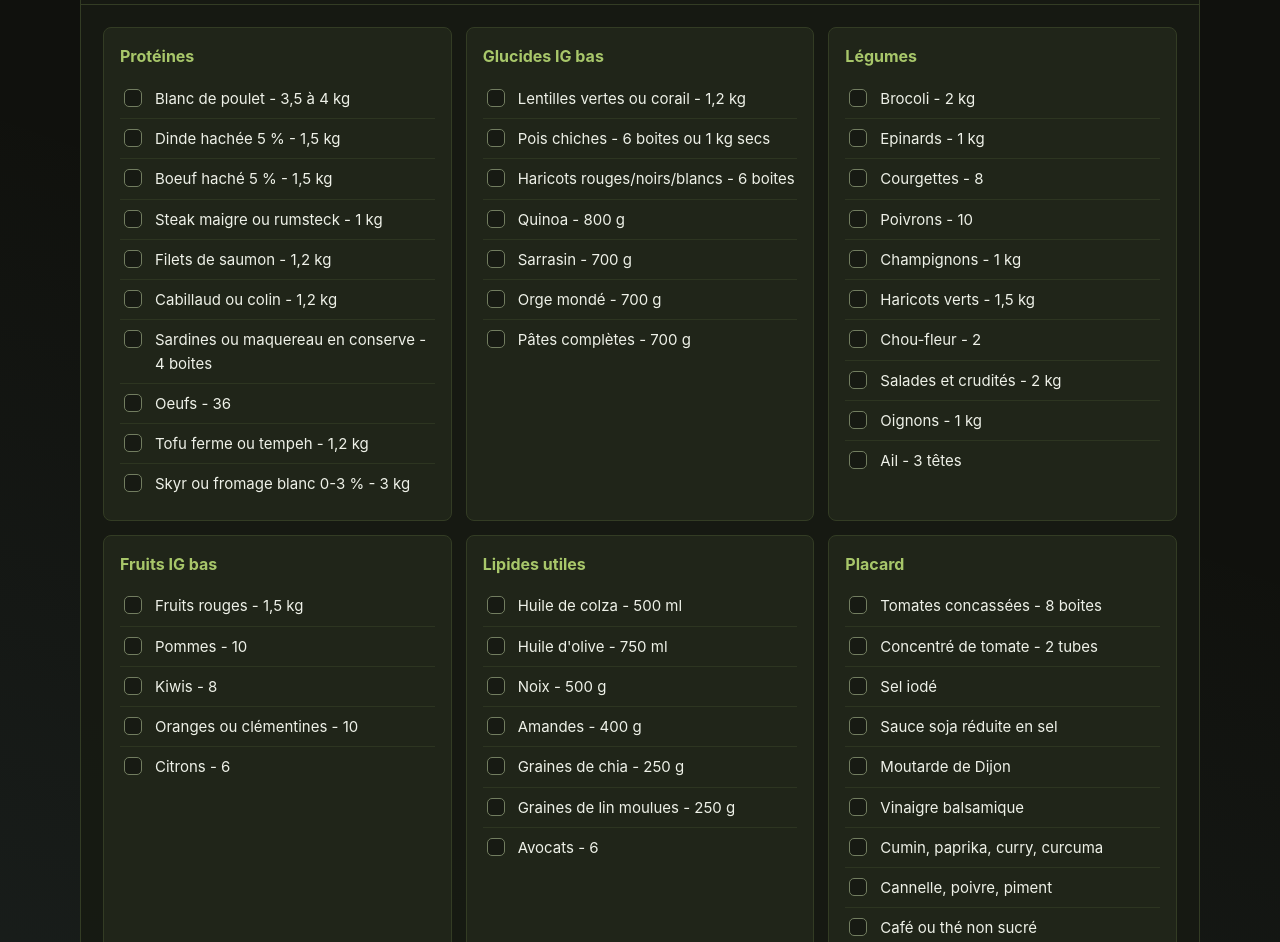
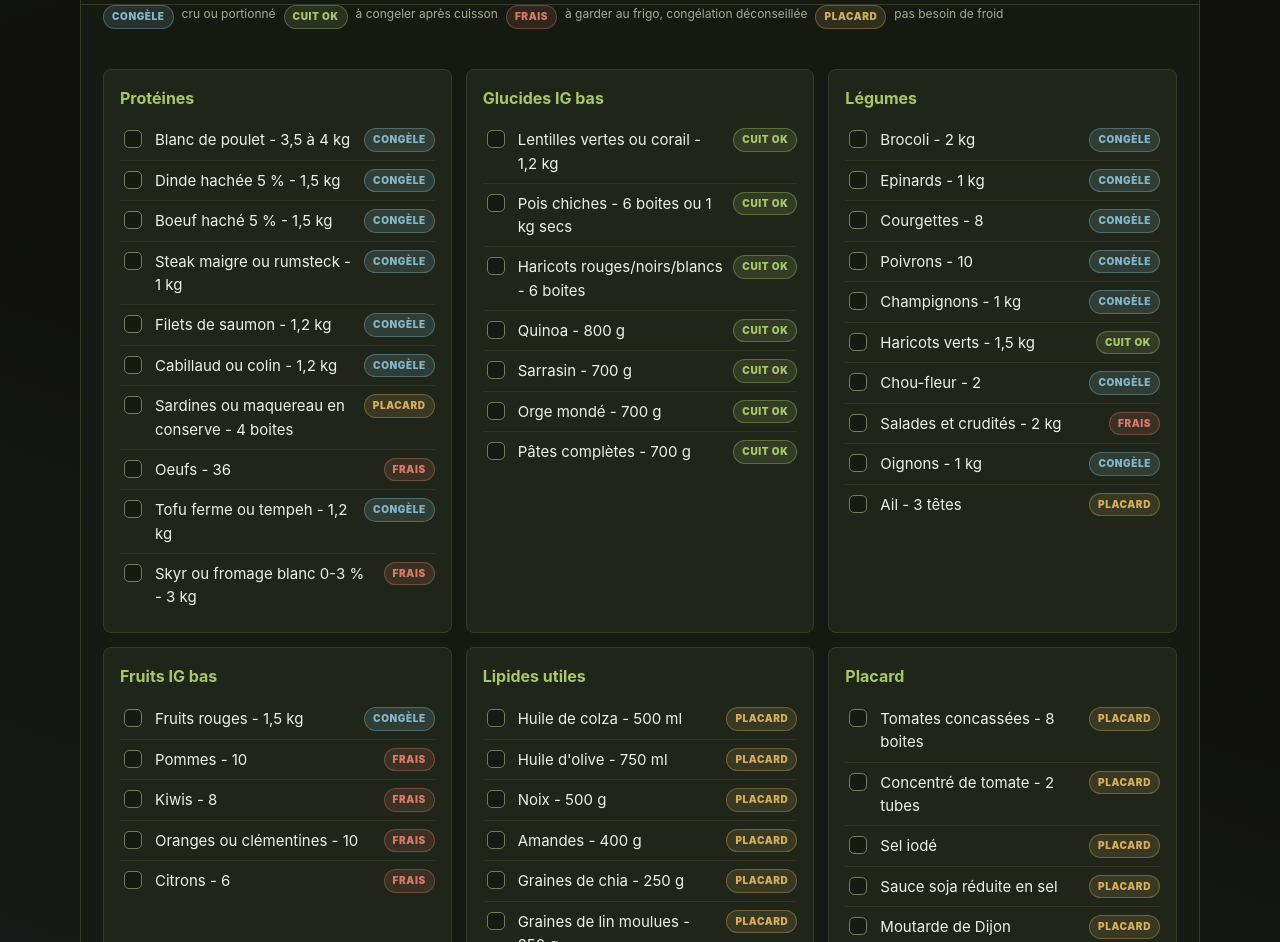
Before and after one commit to isayalony-ops/plan-omad-ig-bas, a plain HTML site: page index.html in a window 1280 px wide. Shown: the part 751-1693 px from the top of the page. Drawn offline with Linux system fonts and the light colour scheme.

Commit message:
Add grocery storage badges

```diff
--- a/index.html
+++ b/index.html
@@ -362,6 +362,63 @@
     text-decoration: line-through;
   }
 
+  .check-item label {
+    display: flex;
+    align-items: flex-start;
+    justify-content: space-between;
+    gap: 10px;
+    width: 100%;
+  }
+
+  .item-name { min-width: 0; }
+
+  .storage-tag {
+    flex: 0 0 auto;
+    display: inline-flex;
+    align-items: center;
+    min-height: 22px;
+    border-radius: 999px;
+    padding: 3px 8px;
+    font-size: 10px;
+    font-weight: 900;
+    letter-spacing: .06em;
+    text-transform: uppercase;
+    text-decoration: none;
+  }
+
+  .storage-freeze {
+    background: rgba(132,183,201,.16);
+    border: 1px solid rgba(132,183,201,.38);
+    color: var(--blue);
+  }
+
+  .storage-cooked {
+    background: rgba(168,199,106,.14);
+    border: 1px solid rgba(168,199,106,.36);
+    color: var(--green);
+  }
+
+  .storage-fresh {
+    background: rgba(216,123,104,.14);
+    border: 1px solid rgba(216,123,104,.36);
+    color: var(--coral);
+  }
+
+  .storage-pantry {
+    background: rgba(212,173,93,.14);
+    border: 1px solid rgba(212,173,93,.36);
+    color: var(--amber);
+  }
+
+  .storage-legend {
+    display: flex;
+    flex-wrap: wrap;
+    gap: 8px;
+    padding: 0 22px 18px;
+    color: var(--muted);
+    font-size: 12px;
+  }
+
   .steps {
     margin: 0;
     padding: 0;
@@ -502,6 +559,9 @@
     .chip { width: calc(50% - 4px); justify-content: space-between; }
     .tab { flex: 1 1 120px; min-height: 42px; }
     .check-item input { width: 20px; height: 20px; }
+    .check-item label { flex-direction: column; gap: 5px; }
+    .storage-tag { width: fit-content; }
+    .storage-legend { padding: 0 14px 14px; }
   }
 
   @media print {
@@ -552,6 +612,12 @@
           <h2 class="page-title">Liste de courses deux semaines</h2>
         </div>
         <div class="page-meta"><strong>Poisson inclus</strong>sans crustacés ni mollusques</div>
+      </div>
+      <div class="storage-legend">
+        <span class="storage-tag storage-freeze">Congèle</span> cru ou portionné
+        <span class="storage-tag storage-cooked">Cuit OK</span> à congeler après cuisson
+        <span class="storage-tag storage-fresh">Frais</span> à garder au frigo, congélation déconseillée
+        <span class="storage-tag storage-pantry">Placard</span> pas besoin de froid
       </div>
       <div class="grocery-grid" id="groceryGrid"></div>
     </section>
@@ -849,8 +915,29 @@ const days = [
   }
 ];
 
-function checkbox(id, label) {
-  return `<li class="check-item"><input type="checkbox" id="${id}" data-save><label for="${id}">${label}</label></li>`;
+function storageFor(item, category) {
+  if (category === "Placard") return { label: "Placard", className: "storage-pantry" };
+
+  if (/Lentilles|Pois chiches|Haricots|Quinoa|Sarrasin|Orge|Pâtes/i.test(item)) {
+    return { label: "Cuit OK", className: "storage-cooked" };
+  }
+
+  if (/Sardines|maquereau en conserve|Huile|Noix|Amandes|Graines/i.test(item)) {
+    return { label: "Placard", className: "storage-pantry" };
+  }
+
+  if (/Salades|crudités|Pommes|Kiwis|Oranges|clémentines|Citrons|Avocats|Oeufs|Skyr|fromage blanc/i.test(item)) {
+    return { label: "Frais", className: "storage-fresh" };
+  }
+
+  if (/Ail/i.test(item)) return { label: "Placard", className: "storage-pantry" };
+
+  return { label: "Congèle", className: "storage-freeze" };
+}
+
+function checkbox(id, label, storage) {
+  const tag = storage ? `<span class="storage-tag ${storage.className}">${storage.label}</span>` : "";
+  return `<li class="check-item"><input type="checkbox" id="${id}" data-save><label for="${id}"><span class="item-name">${label}</span>${tag}</label></li>`;
 }
 
 function renderGroceries() {
@@ -859,7 +946,7 @@ function renderGroceries() {
     <article class="grocery-cat">
       <h3>${group[0]}</h3>
       <ul class="check-list">
-        ${group[1].map((item, itemIndex) => checkbox(`g-${groupIndex}-${itemIndex}`, item)).join("")}
+        ${group[1].map((item, itemIndex) => checkbox(`g-${groupIndex}-${itemIndex}`, item, storageFor(item, group[0]))).join("")}
       </ul>
     </article>
   `).join("");
```
Also changed, not shown: omad-ig-bas-14-jours.html (+90 -3 lines), 1 other file.
